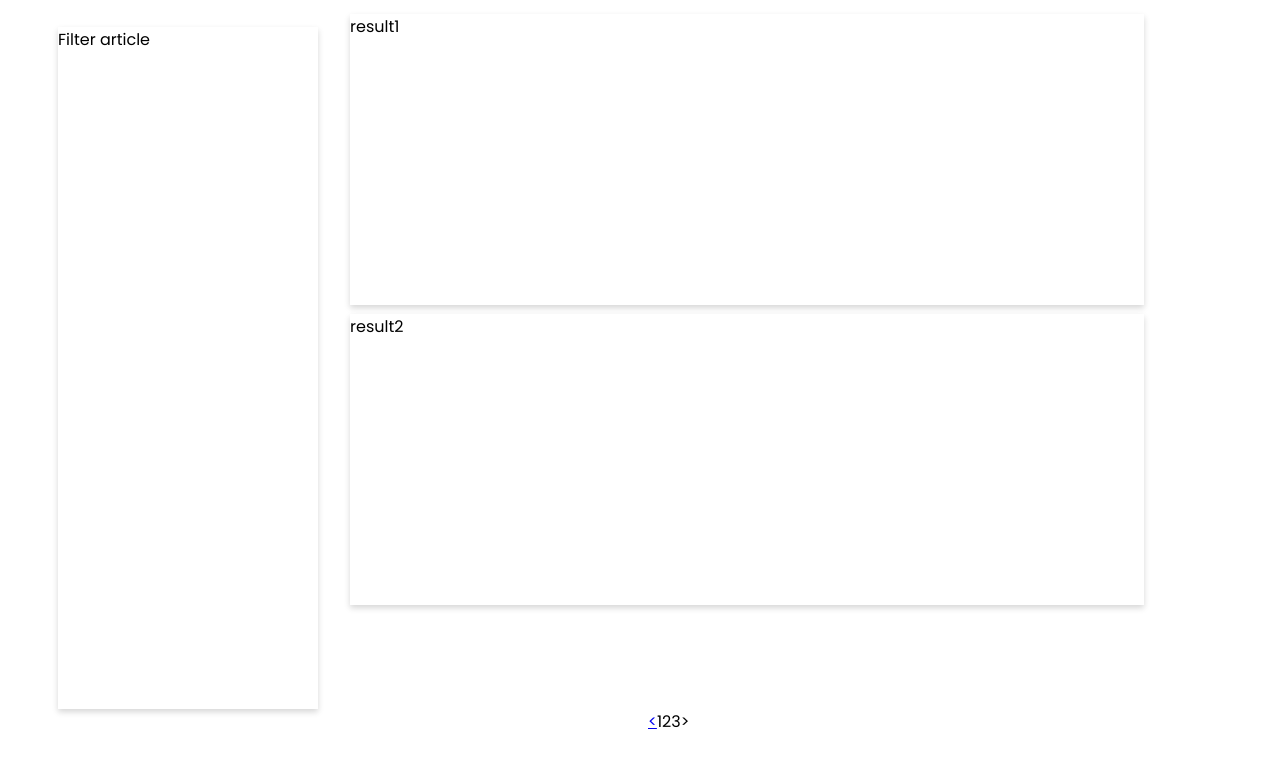
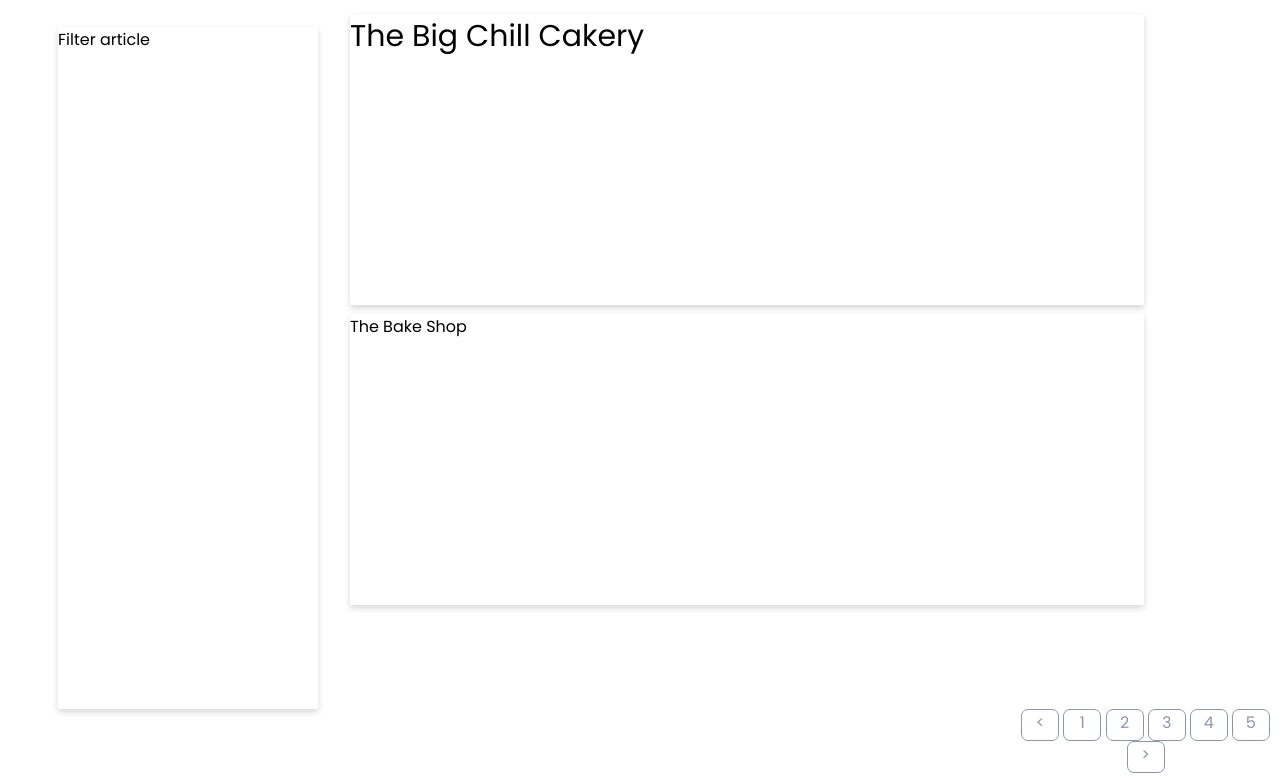
Before and after one commit to Kbhavanachowdary/full-stack, a plain HTML site: page Assignment1.html in a window 1280 px wide. Shown: the part 156-937 px from the top of the page. Before the commit the page ends 873 px from the top, so only its background shows below. Drawn offline with Linux system fonts and the light colour scheme.

Commit message:
added html tags
Signed-off-by: Kbhavanachowdary <bhavanakchowdary36@gmail.com>

```diff
--- a/Assignment1.html
+++ b/Assignment1.html
@@ -20,16 +20,25 @@
         <section>
         <div class="title-text">Breakfast Places in Mumbai</div>
         <article class ="Filter-article">Filter article </article>
-        <article class ="result1-article">result1</article>
-        <article class ="result2-article">result2</article>
+        <article class ="result1-article">The Big Chill Cakery</article>
+        <article class ="result2-article">The Bake Shop</article>
     </section>
     </main>
-    <div class="pagination">
-        <a href="#">&lt;</a>
+    <div class="flex-container">
+        <!-- <a href="less than">&lt;</a>
         <a>1</a>
         <a>2</a>
         <a>3</a>
-        <a>&gt;</a>
+        <a>4</a>
+        <a>5</a>
+        <a>&gt;</a> -->
+        <div>&lt;</div>
+        <div>1</div>
+        <div>2</div>
+        <div>3</div>
+        <div>4</div>
+        <div>5</div>
+        <div>&gt;</div>
     </div>
 </body>
 </html>
--- a/style.css
+++ b/style.css
@@ -64,6 +64,7 @@ header {
     box-shadow: 0px 3px 6px #00000029;
     margin-left: 50px;
 
+
 }
 
 .result1-article {
@@ -74,6 +75,7 @@ header {
     position: absolute;
     top: 170px;
     left: 350px;
+    font-size: 30;
 
 }
 .result2-article {
@@ -85,12 +87,26 @@ header {
     top: 470px;
     left: 350px;
 }
-.pagination {
-    position: absolute;
-    margin-left: 50%;
+.flex-container {
+    /* position: relative; */
+    margin-left: 80%;
     display: flex;
     flex-flow: row wrap;
     justify-content: space-around;
-    height: 500px;
-
+    /* height: 100px; */
+    align-items: flex-start;
 }
+.flex-container > div {
+    top: 800px;
+    left: 699px;
+    width: 36px;
+    height: 30px;
+    /* background: #8C96AB 0% 0% no-repeat padding-box; */
+    border: 1px solid #8C96AB;
+    border-radius: 7px;
+    text-align: center;
+    font: normal normal medium 20px/30px Poppins;
+    letter-spacing: 0px;
+    color: #8C96AB;
+    opacity: 2;
+}
```
